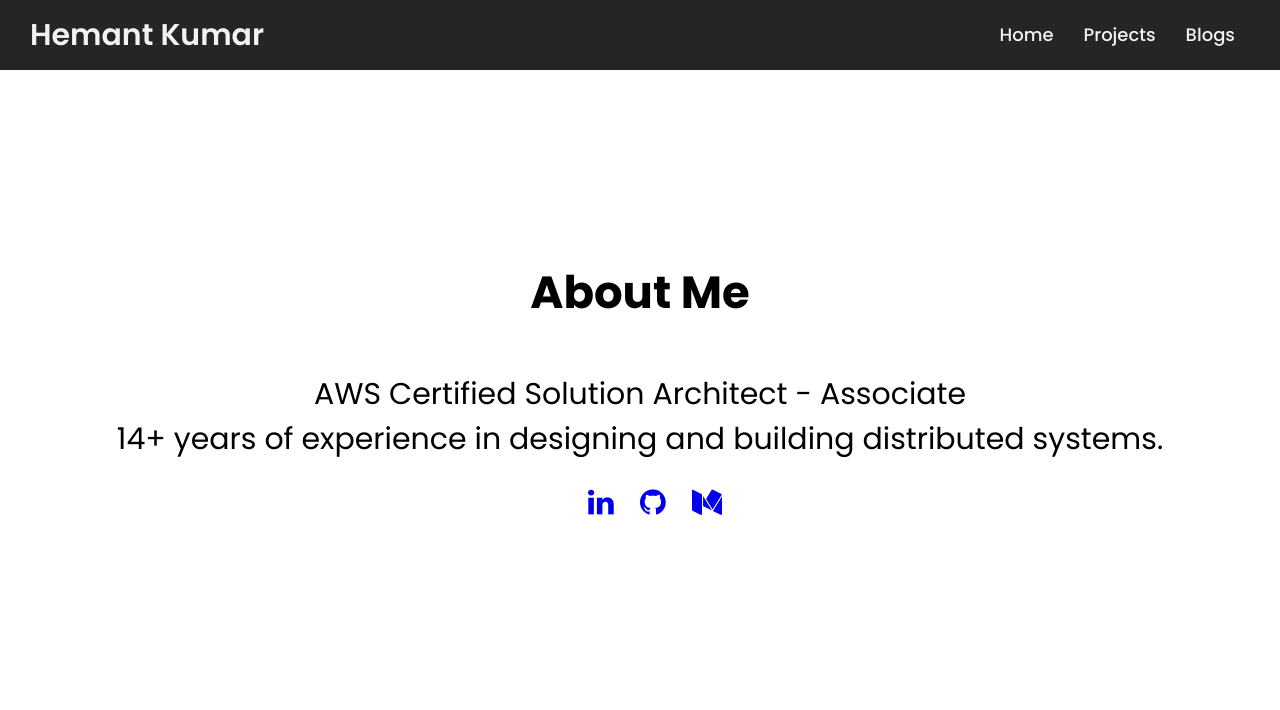
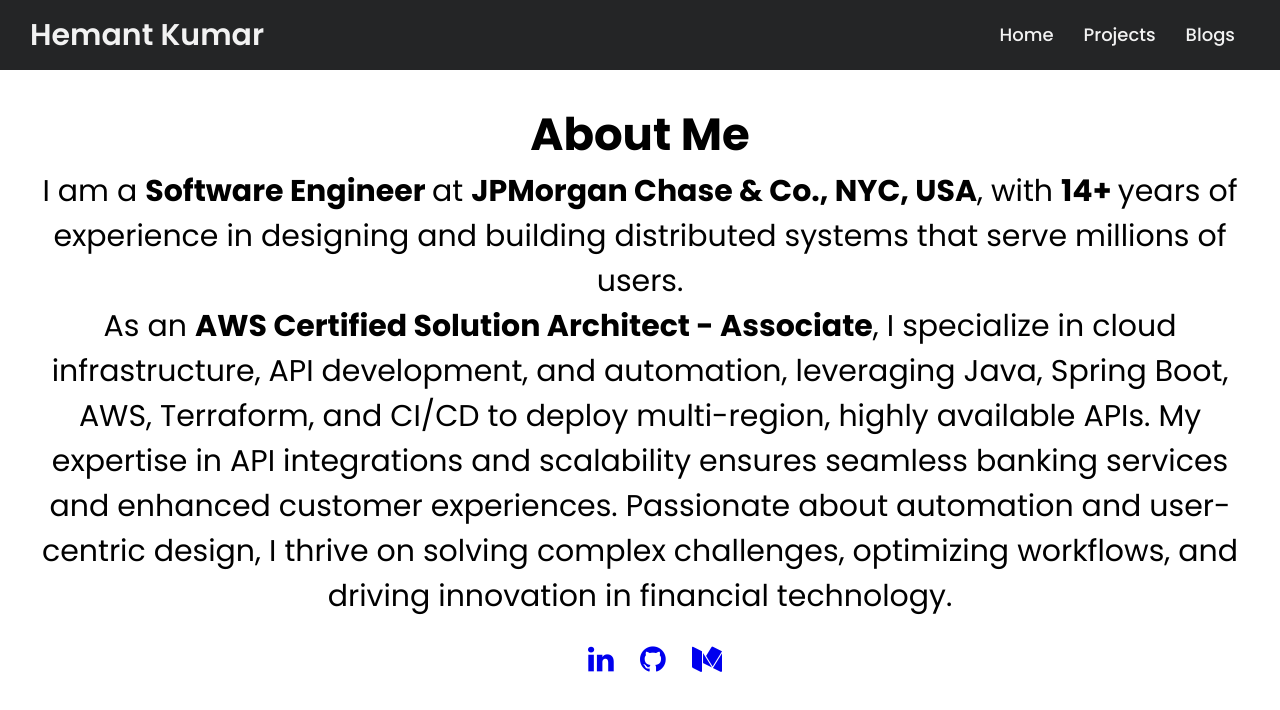
Before and after one commit to hkcodebase/hkcodebase.github.io, a plain HTML site: page hemantkumardev/index.html in a window 1280 px wide. Drawn offline with Linux system fonts and the light colour scheme.

Commit message:
about me section updated

```diff
--- a/hemantkumardev/index.html
+++ b/hemantkumardev/index.html
@@ -25,10 +25,17 @@
 
 <div class="body-text">
 
-   <h2>About Me</h2>  </br>
-
-    AWS Certified Solution Architect - Associate <br/>
-    14+ years of experience in designing and building distributed systems. <br/>
+    <section id="about-me">
+        <h2>About Me</h2>
+        <p>I am a <strong>Software Engineer </strong> at <strong>JPMorgan Chase & Co., NYC, USA</strong>, with
+            <strong>14+ </strong> years of experience in designing and building distributed systems that serve
+            millions of users. <br/>As an <strong>AWS Certified Solution Architect - Associate</strong>, I specialize in
+            cloud infrastructure, API development, and automation, leveraging Java, Spring Boot, AWS,
+                Terraform, and CI/CD to deploy multi-region, highly available APIs. My expertise in
+            API integrations and scalability ensures seamless banking services and enhanced customer
+            experiences. Passionate about automation and user-centric design, I thrive on solving complex
+            challenges, optimizing workflows, and driving innovation in financial technology.</p>
+    </section>
 
     <div class="sub-title">
 <!--    <a href="#" class="fa fa-facebook"></a>-->
```
